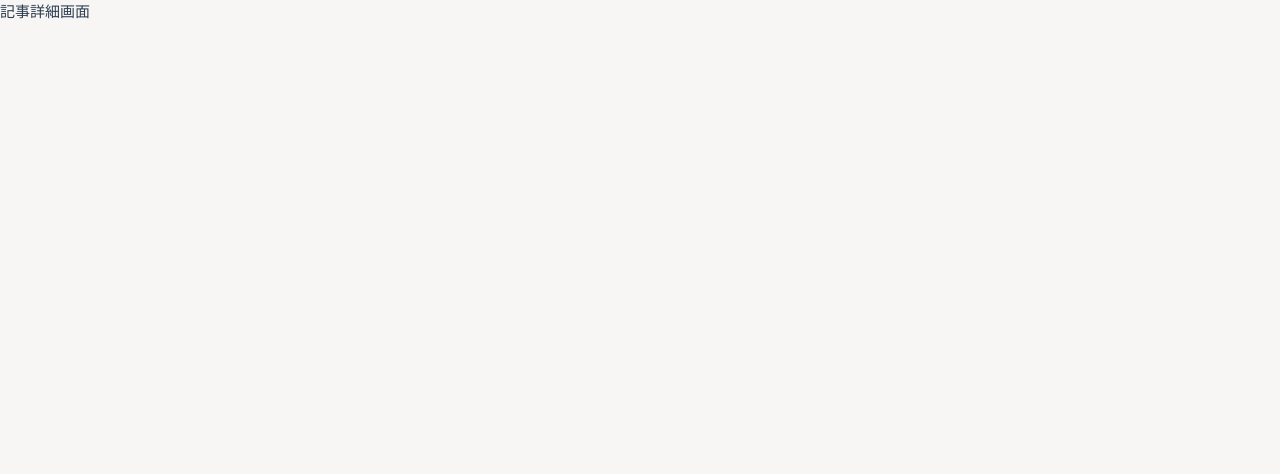
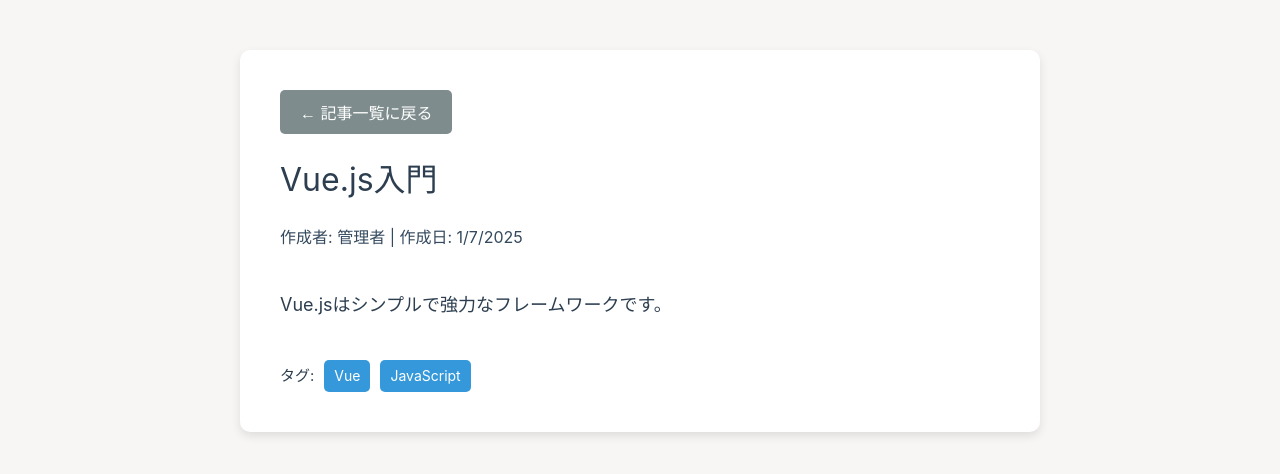
Before and after one commit to tech-education-nav/vue-spa, a Vue app: page /articles/1 in a window 1280 px wide. Shown: the top 474 px of the page. Built offline with nearby package versions, Linux system fonts and the light colour scheme.

Commit message:
記事詳細画面 表示

```diff
--- a/src/views/articles/ArticleDetailView.vue
+++ b/src/views/articles/ArticleDetailView.vue
@@ -1,4 +1,146 @@
 <script setup>
-// 対応パス: /articles/:id
+import { ref, onMounted } from 'vue'
+import { useRoute, useRouter } from 'vue-router'
+
+// ルート情報とルーター取得
+const route = useRoute()
+const router = useRouter()
+
+// 記事データ（仮のデータ）
+const article = ref(null)
+
+// 仮のデータ一覧
+const articles = [
+  {
+    id: 1,
+    title: 'Vue.js入門',
+    content: 'Vue.jsはシンプルで強力なフレームワークです。',
+    author: '管理者',
+    createdAt: '2025-01-07T12:00:00Z',
+    updatedAt: '2025-01-07T12:00:00Z',
+    tags: ['Vue', 'JavaScript'],
+  },
+  {
+    id: 2,
+    title: '状態管理の基礎',
+    content: 'Piniaを使えば状態管理が楽になります。',
+    author: 'ユーザー1',
+    createdAt: '2025-01-08T10:00:00Z',
+    updatedAt: '2025-01-08T10:00:00Z',
+    tags: ['State Management', 'Pinia'],
+  },
+]
+
+// TODO: 記事データの取得
+onMounted(() => {
+  const id = Number(route.params.id)
+  article.value = articles.find((a) => a.id === id)
+})
+
+// 一覧に戻る処理
+const goBackToList = () => {
+  router.push('/articles')
+}
 </script>
-<template>記事詳細画面</template>
+
+<template>
+  <div class="article-detail-container" v-if="article">
+    <button class="back-button" @click="goBackToList">← 記事一覧に戻る</button>
+
+    <h1>{{ article.title }}</h1>
+    <p class="meta-info">
+      <strong>作成者:</strong> {{ article.author }} | <strong>作成日:</strong>
+      {{ new Date(article.createdAt).toLocaleDateString() }}
+    </p>
+
+    <div class="article-content">
+      <p>{{ article.content }}</p>
+    </div>
+
+    <div class="tags">
+      <strong>タグ:</strong>
+      <span v-for="tag in article.tags" :key="tag" class="tag">{{ tag }}</span>
+    </div>
+  </div>
+
+  <div v-else class="not-found">
+    <p>記事が見つかりません。</p>
+    <button class="back-button" @click="goBackToList">← 記事一覧に戻る</button>
+  </div>
+</template>
+
+<style scoped>
+/* 記事詳細コンテナ */
+.article-detail-container {
+  max-width: 800px;
+  margin: 50px auto;
+  padding: 40px;
+  background: #fff;
+  border-radius: 10px;
+  box-shadow: 0 4px 10px rgba(0, 0, 0, 0.1);
+}
+
+/* 一覧に戻るボタン */
+.back-button {
+  background: #7f8c8d;
+  color: white;
+  padding: 10px 20px;
+  font-size: 16px;
+  border: none;
+  border-radius: 5px;
+  cursor: pointer;
+  transition: background 0.3s ease;
+  margin-bottom: 20px;
+}
+
+.back-button:hover {
+  background: #636e72;
+}
+
+/* 見出し */
+h1 {
+  font-size: 32px;
+  color: #2c3e50;
+  margin-bottom: 20px;
+}
+
+/* メタ情報 */
+.meta-info {
+  font-size: 16px;
+  color: #34495e;
+  margin-bottom: 20px;
+}
+
+/* 記事本文 */
+.article-content {
+  font-size: 18px;
+  line-height: 1.6;
+  color: #2c3e50;
+  background: #fff;
+  padding: 20px 0;
+  border-radius: 5px;
+}
+
+/* タグスタイル */
+.tags {
+  margin-top: 20px;
+}
+
+.tag {
+  display: inline-block;
+  padding: 5px 10px;
+  margin-left: 10px;
+  background: #3498db;
+  color: white;
+  border-radius: 5px;
+  font-size: 14px;
+}
+
+/* 記事が見つからない場合のスタイル */
+.not-found {
+  text-align: center;
+  padding: 50px;
+  font-size: 20px;
+  color: #e74c3c;
+}
+</style>
--- a/src/views/articles/ArticleListView.vue
+++ b/src/views/articles/ArticleListView.vue
@@ -53,7 +53,11 @@
       <tbody>
         <tr v-for="article in articles" :key="article.id">
           <td>{{ article.id }}</td>
-          <td>{{ article.title }}</td>
+          <td>
+            <router-link :to="`/articles/${article.id}`">
+              {{ article.title }}
+            </router-link>
+          </td>
           <td>{{ article.createdAt }}</td>
           <td>{{ article.author }}</td>
           <td>
@@ -125,10 +129,6 @@
   color: white;
 }
 
-.article-table tr:hover {
-  background: #ecf0f1;
-}
-
 /* 編集・削除ボタン */
 .edit-button {
   padding: 8px 15px;
```
